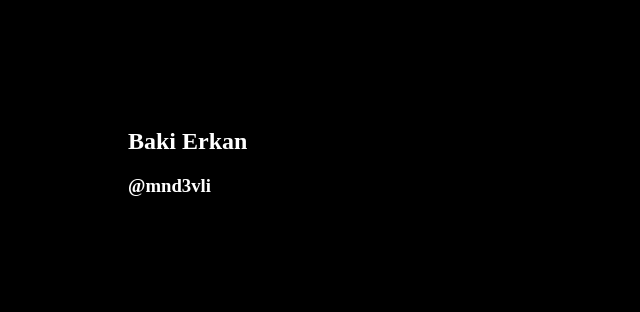
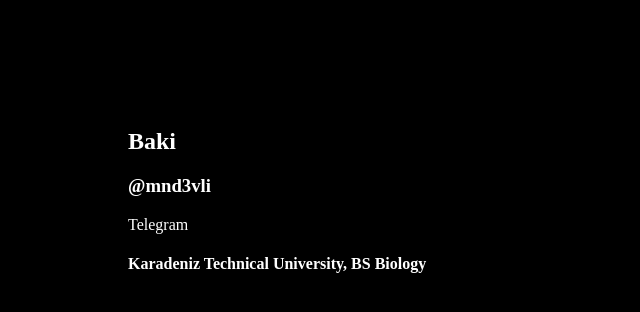
Before and after one commit to mnd3vli/mnd3vli.github.io, a plain HTML site: page index.html in a window 1280 px wide. Shown: the whole page, without its empty margins (0-640 px from the left). Drawn offline with Linux system fonts and the light colour scheme.

Commit message:
Update index.html

```diff
--- a/index.html
+++ b/index.html
@@ -12,16 +12,19 @@
         color:white;
         margin: 10%;
     }
-
+    a {
+      color:white;
+    }
 
 </style>
 
 </head>
 
 <body>
-
-    <h2>Baki Erkan</h2>
-    <h3>@mnd3vli</h3>
+    <h2>Baki</h2>
+    <h3>@mnd3vli</h3
+    <a href="t.me/mnd3vli">Telegram</a>
+    <h4>Karadeniz Technical University, BS Biology</h4>
 
 </body>
 
```
